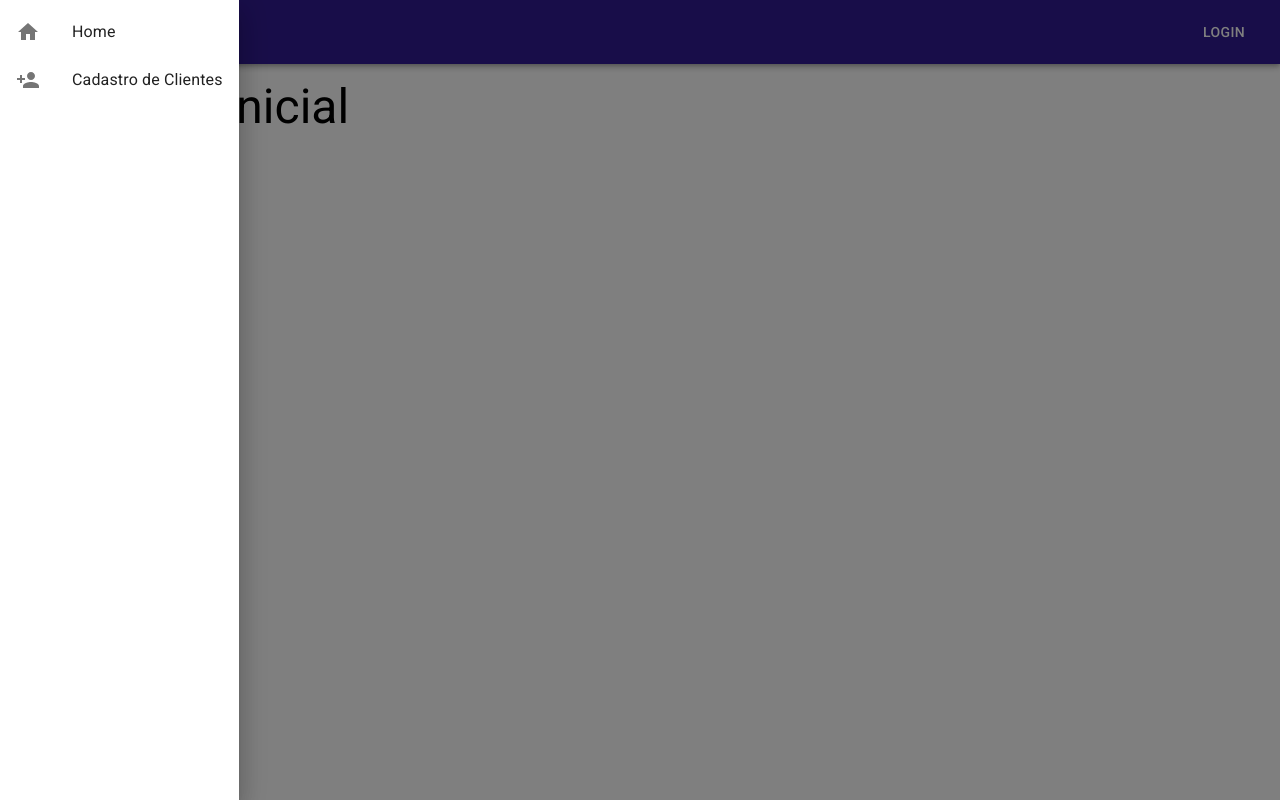
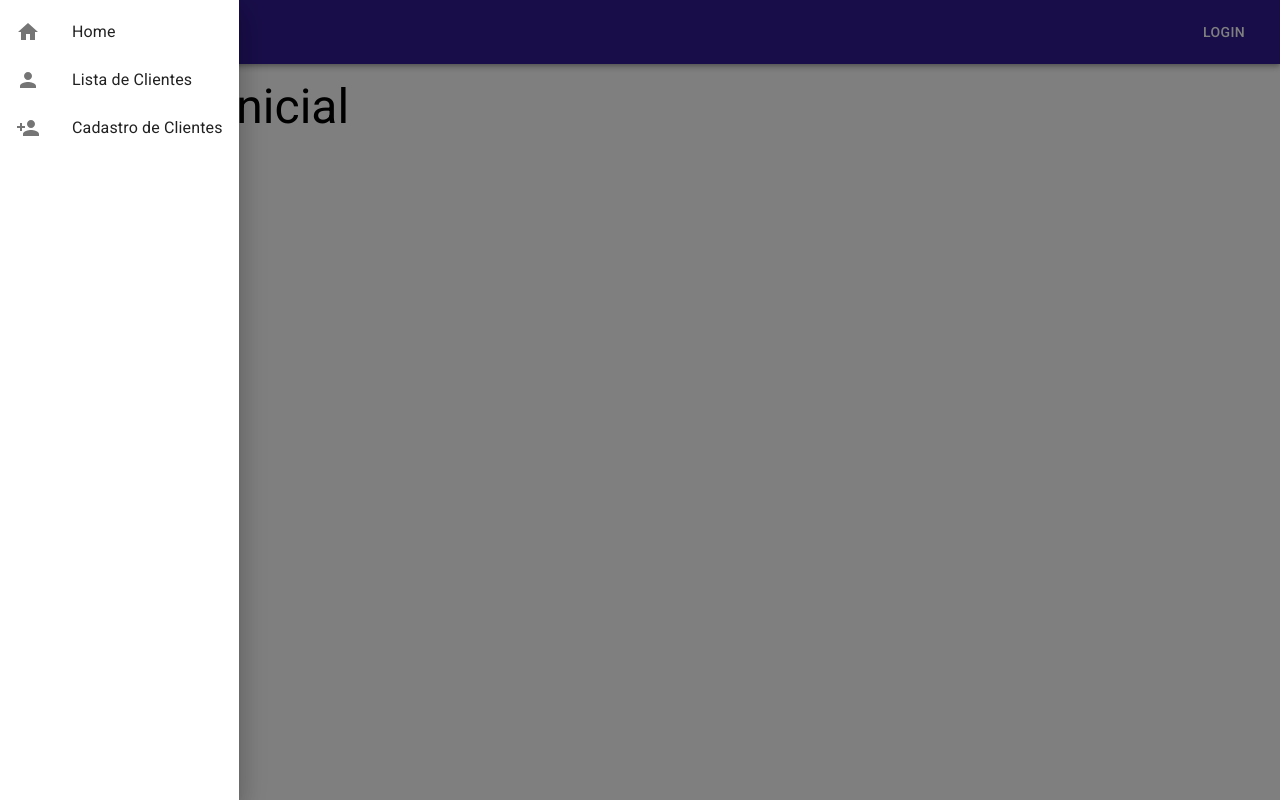
Before and after one commit to filipeAugusto99/my-app, a React (Create React App) app: page / in a window 1280 px wide. Both pictures are taken after a click on the button "menu". Built offline with nearby package versions, Linux system fonts and the light colour scheme.

Commit message:
register clients - integration with API

```diff
--- a/src/App.js
+++ b/src/App.js
@@ -11,7 +11,8 @@ import TemplateDefault from './templates/Default'
 import TemplatePage from './templates/Page'
 
 //componentes
-import Customers from './pages/Customers'
+import Customers from './pages/customers/List'
+import CustomersRegister from './pages/customers/Register'
 import Home from './pages/Home'
 
 const App = () => {
@@ -19,6 +20,9 @@ const App = () => {
     <Router>
       <TemplateDefault>
         <Switch>
+          <Route path="/customers/add">
+            <TemplatePage title="Clientes" Component={CustomersRegister} />
+          </Route>
           <Route path="/customers">
             <TemplatePage title="Clientes" Component={Customers} />
           </Route>
--- a/src/pages/Customers.js
+++ b/src/pages/customers/List.js
@@ -3,7 +3,7 @@ import { makeStyles } from '@mui/styles'
 import axios from 'axios'
 import Grid from '@mui/material/Grid'
 
-import CustomersCard from '../components/CustomerCard'
+import CustomersCard from '../../components/CustomerCard'
 
 const useStyles = makeStyles((theme) => ({
   root: {
@@ -15,7 +15,7 @@ const useStyles = makeStyles((theme) => ({
   }
 }))
 
-const Customers = () => {
+const List = () => {
   const classes = useStyles()
   const [customers, setCustomers] = useState([])
 
@@ -58,4 +58,4 @@ const Customers = () => {
   )
 }
 
-export default Customers
+export default List
--- /dev/null
+++ b/src/pages/customers/Register.js
@@ -0,0 +1,30 @@
+import { makeStyles } from '@mui/styles'
+
+import TextField from '@mui/material/TextField';
+import Button from '@mui/material/Button';
+
+const useStyles = makeStyles((theme) => ({
+  wrapper: {
+    margin: theme.spacing(3),
+  },
+}))
+
+const Register = () => {
+  const classes = useStyles()
+
+  return (
+    <>
+      <div className={classes.wrapper}>
+        <TextField label="Digite o seu nome" />
+      </div>
+      <div className={classes.wrapper}>
+        <TextField label="Digite o seu cargo" />
+      </div>
+      <div className={classes.wrapper}>
+        <Button variant="contained">Confirmar</Button>
+      </div>
+    </>
+  )
+}
+
+export default Register
--- a/src/partials/Header/Header.js
+++ b/src/partials/Header/Header.js
@@ -17,6 +17,7 @@ import { useHistory } from 'react-router-dom'
 
 import MenuIcon from '@mui/icons-material/Menu'
 import HomeIcon from '@mui/icons-material/Home';
+import PersonIcon from '@mui/icons-material/Person';
 import PersonAddIcon from '@mui/icons-material/PersonAdd';
 import useStyles from './Header.style'
 
@@ -56,6 +57,12 @@ const Header = () => {
             </ListItemIcon>
             <ListItemText>Home</ListItemText>
           </ListItem>
+          <ListItem button onClick={() => handleMenuClick('/customers/add')}>
+            <ListItemIcon>
+              <PersonIcon />
+            </ListItemIcon>
+            <ListItemText>Lista de Clientes</ListItemText>
+          </ListItem>
           <ListItem button onClick={() => handleMenuClick('/customers')}>
             <ListItemIcon>
               <PersonAddIcon />
```
